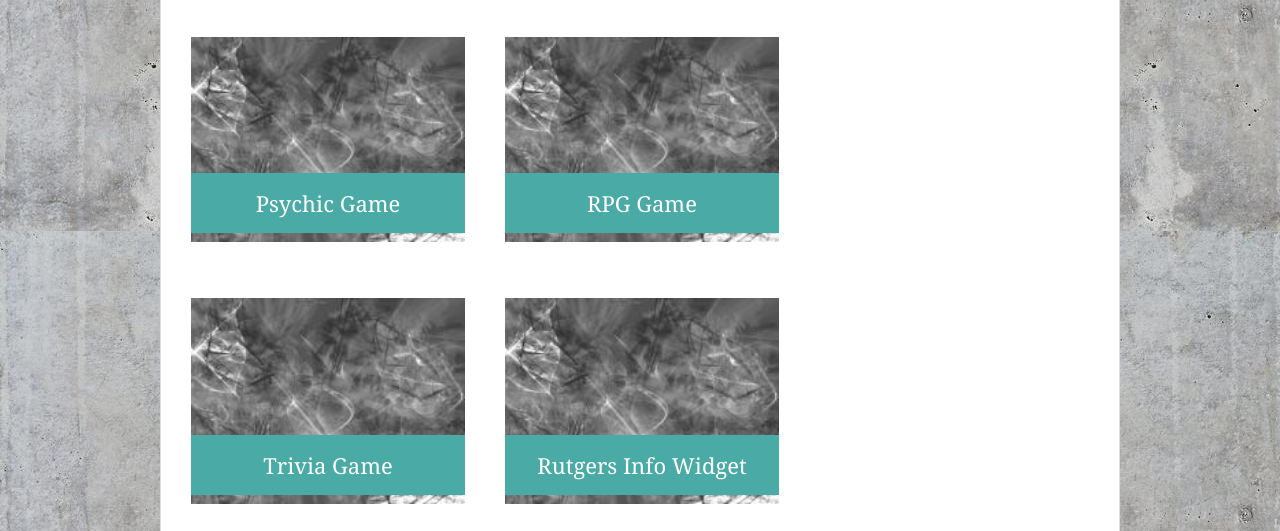
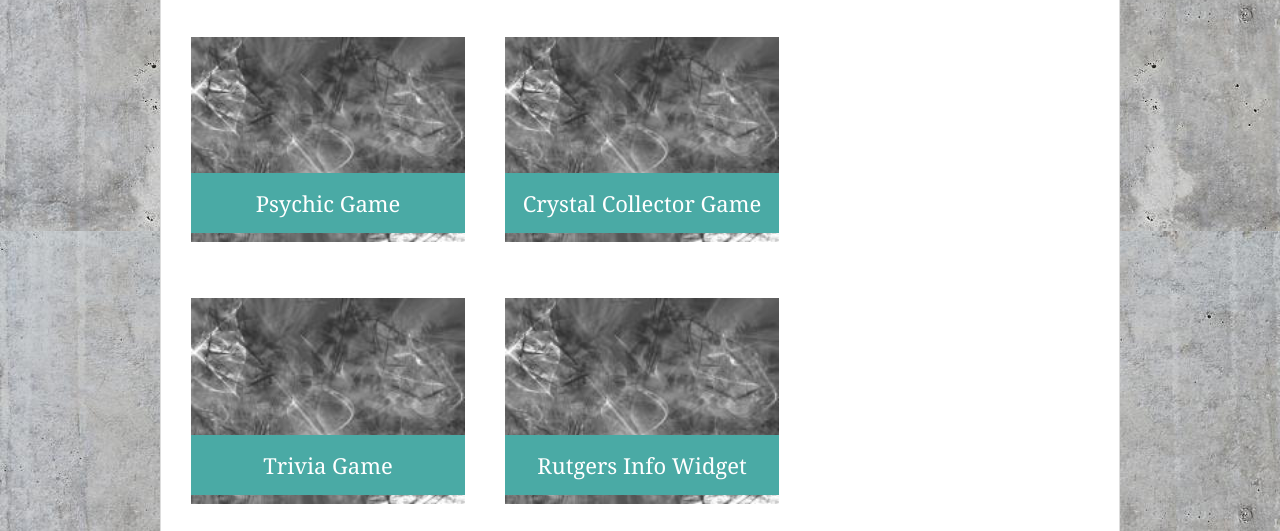
Before and after one commit to adlee77/Responsive-Portfolio, a plain HTML site: page portfolio.html in a window 1280 px wide. Shown: the part 269-800 px from the top of the page. Drawn offline with Linux system fonts and the light colour scheme.

Commit message:
added a link to my Crystal Collector Game on the portfolio page.

```diff
--- a/portfolio.html
+++ b/portfolio.html
@@ -30,9 +30,9 @@
         <h3><a id="games" href="https://adlee77.github.io/Psychic-Game/">Psychic Game</a></h3>
       </div>
       <div class="work">
-        <img src="images/abstract-q-g-200-150-1.jpg" alt="RPG Game">
+        <img src="images/abstract-q-g-200-150-1.jpg" alt="Crystal Collector Game">
 
-        <h3>RPG Game</h3>
+        <h3><a id="games" href="https://adlee77.github.io/unit-4-game/">Crystal Collector Game</a></h3>
       </div>
       <div class="work">
         <img src="images/abstract-q-g-200-150-1.jpg" alt="Trivia Game">
```
Also changed, not shown: 1 other file.
